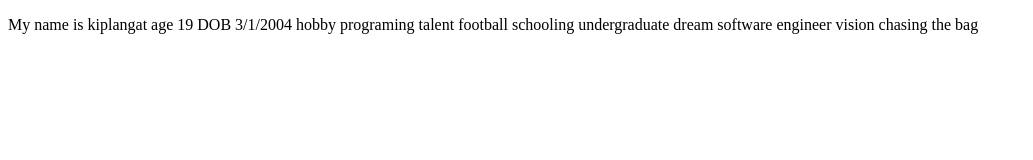
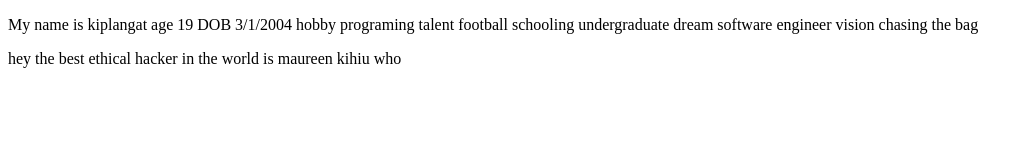
Before and after one commit to shacklebayyy/hello, a plain HTML site: page index.html in a window 1280 px wide. Shown: the whole page, without its empty margins (0-1033 px from the left). Drawn offline with Linux system fonts and the light colour scheme.

Commit message:
Update index.html

```diff
--- a/index.html
+++ b/index.html
@@ -17,5 +17,4 @@
         vision chasing the bag
 
     </p>
-</body>
-</html>
+    <P>hey the best ethical hacker in the world is maureen kihiu who</p>
```
